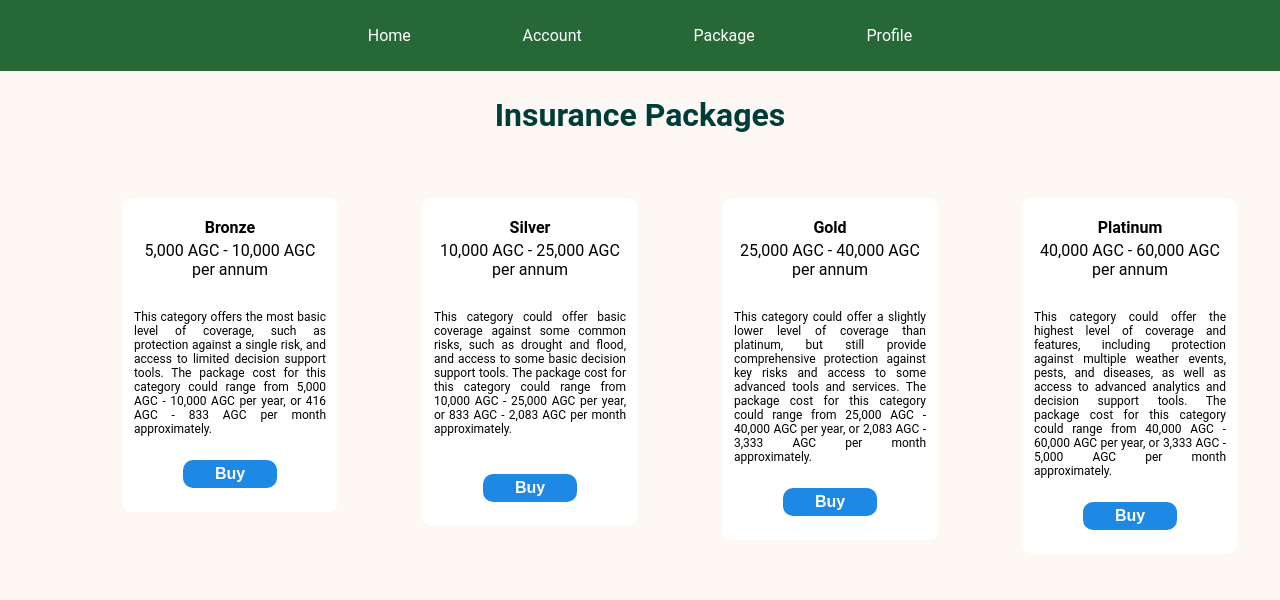
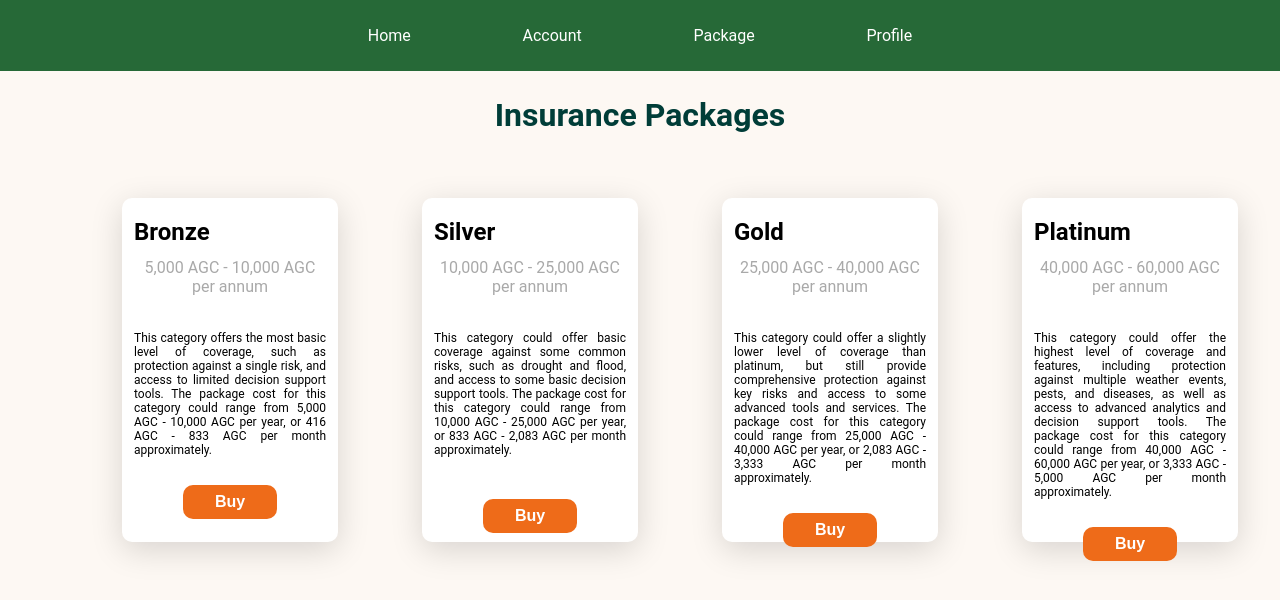
Before and after one commit to AryanKhubchandani/agrisure, a React (Create React App) app in the folder frontend/: page /package in a window 1280 px wide. Shown: the top 600 px of the page. Built offline with nearby package versions, Linux system fonts and the light colour scheme.

Commit message:
feat: update card css

```diff
--- a/frontend/src/Components/Package/Card/Card.css
+++ b/frontend/src/Components/Package/Card/Card.css
@@ -1,11 +1,13 @@
 .card-container {
-  background-color: white;
+  background-color: #ffffff;
+  color: black;
   border-radius: 0.625rem;
   display: flex;
   flex-direction: column;
   justify-content: space-between;
   align-items: center;
   width: 15vw;
+  height: 40vh;
   margin: 0rem 2rem;
   padding: 0.75rem;
   white-space: pre-wrap;
@@ -13,6 +15,7 @@
   white-space: -pre-wrap;
   white-space: -o-pre-wrap;
   word-wrap: break-word;
+  box-shadow: 0 0.5rem 2rem rgba(0, 0, 0, 0.15);
 }
 
 .card-image {
@@ -21,11 +24,19 @@
 }
 
 .card-tier {
-  font-size: 1rem;
+  font-size: 1.5rem;
   font-weight: 600;
-  text-align: justify;
+  text-align: left;
   margin-top: 0.5rem;
   margin-bottom: 0.25rem;
+  margin-right: auto;
+}
+
+.card-price {
+  text-align: center;
+  margin-top: 0.5rem;
+  margin-bottom: 0.25rem;
+  color: darkgrey;
 }
 
 .card-content {
@@ -33,11 +44,3 @@
   text-align: justify;
   margin-bottom: 0.75rem;
 }
-
-.buy-btn {
-  color: white;
-  background-color: #1e88e5;
-  border-radius: 0.625rem;
-  padding: 0.3rem 2rem;
-  margin: 0.75rem;
-}
```
